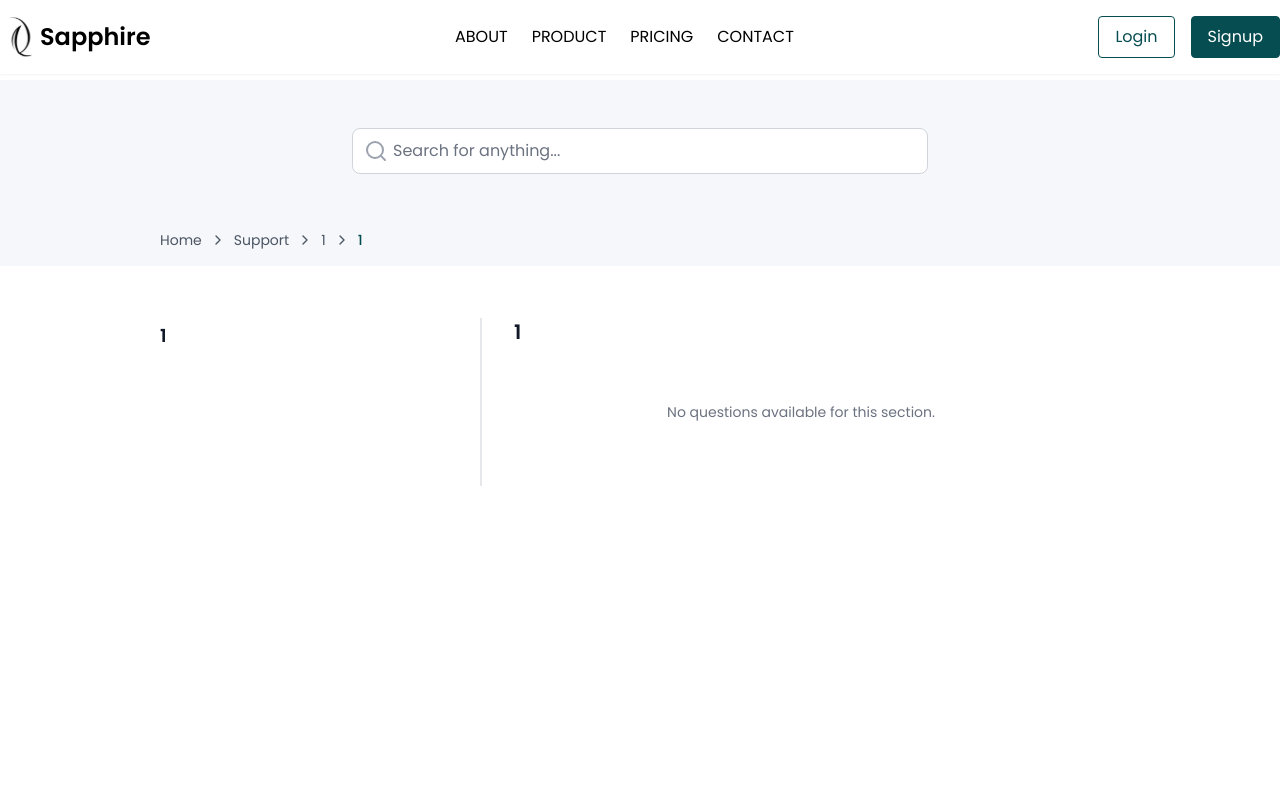
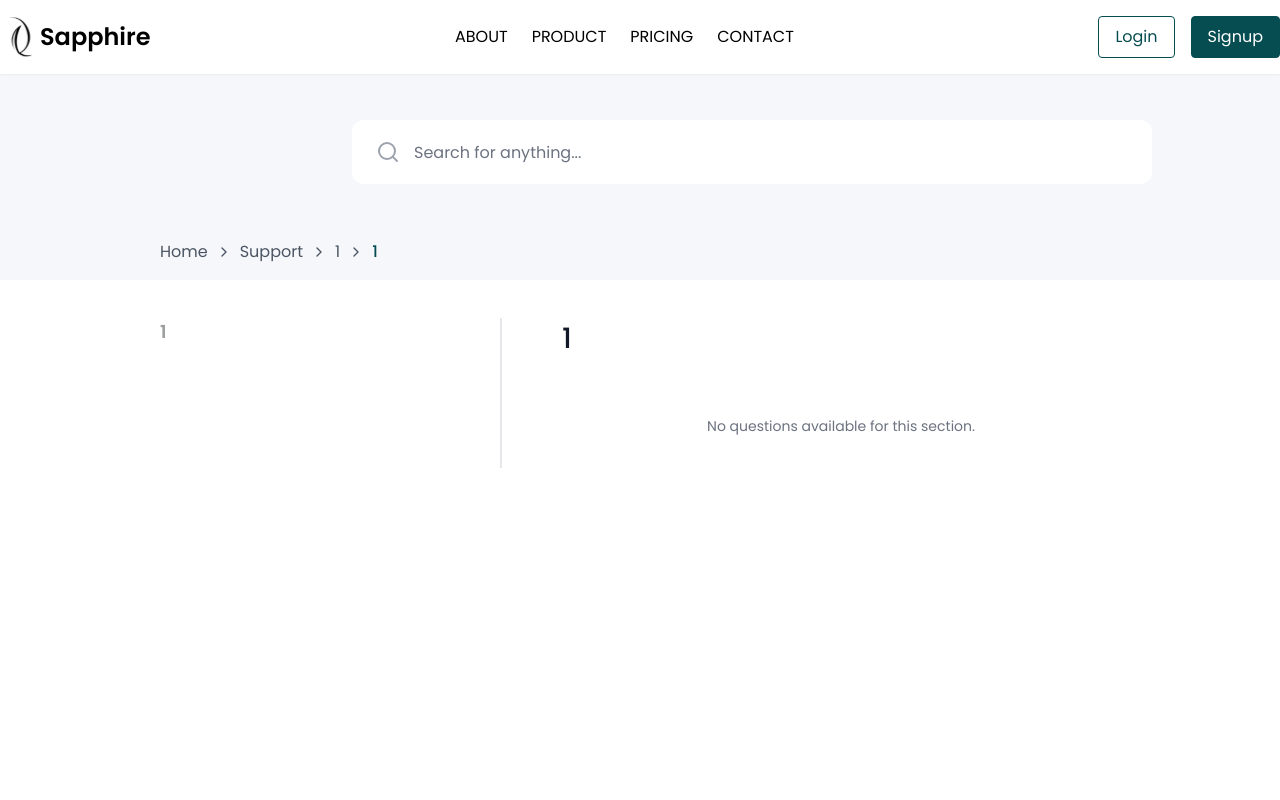
Before and after one commit to BrokingSapphire/SupportPortal, a Next.js app: page /support/1/1 in a window 1280 px wide. Shown: the top 800 px of the page. Built offline with nearby package versions, Linux system fonts and the light colour scheme.

Commit message:
fix: improve questions list page UI

```diff
--- a/src/app/support/[topic]/[doubt]/page.tsx
+++ b/src/app/support/[topic]/[doubt]/page.tsx
@@ -47,11 +47,11 @@ const DoubtPage: React.FC = () => {
 
   return (
     <div className="min-h-screen bg-white pt-20 mx-auto mb-10">
-      <div className='bg-[#F5F7FA] w-full px-50'>
+      <div className='bg-[#F5F7FA] w-full px-50 -mt-2'>
         {/* Search Bar */}
         <div className="bg-[#F5F7FA] px-6 py-2 pb-0 max-w-7xl mx-20">
           <div className="relative max-w-xl mx-auto mt-10">
-            <div className="absolute inset-y-0 left-0 pl-3 flex items-center pointer-events-none">
+            <div className="absolute inset-y-0 left-0 pl-6 flex items-center pointer-events-none">
               <Search className="h-6 w-6 text-gray-400" />
             </div>
             <input
@@ -59,7 +59,7 @@ const DoubtPage: React.FC = () => {
               value={searchQuery}
               onChange={(e) => setSearchQuery(e.target.value)}
               placeholder="Search for anything..."
-              className="block w-full pl-10 pr-3 py-3 border border-gray-300 rounded-lg leading-5 bg-white placeholder-gray-500 focus:outline-none focus:placeholder-gray-400 focus:ring-1 focus:ring-blue-500 focus:border-blue-500"
+              className="block w-[800px] h-[64px] pl-[62px] pr-6 py-3 rounded-[12px] leading-5 bg-white placeholder-gray-500 focus:outline-none focus:placeholder-gray-400 focus:ring-1 focus:ring-blue-500 focus:border-blue-500"
             />
           </div>
         </div>
@@ -67,12 +67,12 @@ const DoubtPage: React.FC = () => {
         {/* Breadcrumb */}
         <div className="bg-[#F5F7FA] px-50 mt-10">
           <div className="w-full mx-auto px-40 py-4">
-            <nav className="flex items-center space-x-2 text-sm text-gray-600">
-              <Link href="/" className="hover:text-blue-600">Home</Link>
+            <nav className="flex items-center space-x-2 text-[16px] font-regular font-poppins text-gray-600">
+              <Link href="/" className="hover:text-[#064D51]">Home</Link>
               <ChevronRight className="w-4 h-4" />
-              <Link href="/" className="hover:text-blue-600">Support</Link>
+              <Link href="/" className="hover:text-[#064D51]">Support</Link>
               <ChevronRight className="w-4 h-4" />
-              <Link href={`/support/${topic}`} className="hover:text-blue-600">{topicTitle}</Link>
+              <Link href={`/support/${topic}`} className="hover:text-[#064D51]">{topicTitle}</Link>
               <ChevronRight className="w-4 h-4" />
               <span className="text-[#064D51] font-medium">{doubtTitle}</span>
             </nav>
@@ -80,37 +80,37 @@ const DoubtPage: React.FC = () => {
         </div>
       </div>
 
-      <div className="flex w-full mt-10 px-40">
+      <div className="flex w-full mt-[38px] px-40 ">
         {/* Sidebar */}
-        <div className="w-80 bg-white h-full overflow-y-auto">
+        <div className="w-80 bg-white h-full overflow-y-auto ">
           {/* Header */}
-          <div className="p-4 pl-0">
-            <h2 className="text-lg font-semibold text-gray-900">{topicTitle}</h2>
+          <div className="pr-4">
+            <h2 className="text-[18px] font-semibold text-[#9d9f9f]">{topicTitle}</h2>
           </div>
 
           {/* Navigation */}
-          <div className="p-4 pl-0">
-            {getSubcategoriesByTopic(topic).map((doubtItem) => (
+          <div className="p-4 pl-2 pt-0">
+            {getSubcategoriesByTopic(topic).map((doubtItem, idx, arr) => (
               <div
                 key={doubtItem.id}
-                className={`mb-4 rounded-lg pl-0 ${
-                  doubt === doubtItem.id ? 'bg-[#F5F7FA]' : ''
+                className={`rounded-lg pl-0 ${
+                  expandedDoubt === doubtItem.id
+                    ? 'bg-[#F5F7FA] mb-2'
+                    : 'bg-white' + (idx !== arr.length - 1 ? ' mb-1' : '')
                 }`}
               >
                 {/* Doubt Section Header */}
                 <button
                   onClick={() => setExpandedDoubt(expandedDoubt === doubtItem.id ? '' : doubtItem.id)}
-                  className={`flex items-center justify-between w-full p-2 text-left rounded-md transition-colors ${
-                    doubt === doubtItem.id
-                      ? 'bg-[#F5F7FA] text-gray-900'
-                      : 'text-gray-700 hover:bg-gray-50'
+                  className={`flex items-center justify-between w-full pt-6 text-left rounded-md transition-colors ${
+                    doubt === doubtItem.id ? 'text-gray-900' : 'text-gray-700 hover:bg-gray-50'
                   }`}
                 >
-                  <div className="flex items-center">
+                  <div className="flex items-center ml-[1px]">
                     {expandedDoubt === doubtItem.id ? (
-                      <ChevronDown className="w-7 h-7 mr-2 border border-gray-300 rounded-md text-gray-500" />
+                      <img src="/questions list/rightarrow.svg" alt="Collapse" className="w-6 h-6 mr-[14px] rounded-md text-gray-500 rotate-90 transition-transform duration-200" />
                     ) : (
-                      <ChevronRight className="w-7 h-7 mr-2 border border-gray-300 rounded-md text-gray-500" />
+                      <img src="/questions list/rightarrow.svg" alt="Expand" className="w-6 h-6 mr-[14px] rounded-md text-gray-500 transition-transform duration-200" />
                     )}
                     <span className="font-medium">{doubtItem.title}</span>
                   </div>
@@ -118,20 +118,20 @@ const DoubtPage: React.FC = () => {
 
                 {/* Questions List */}
                 {expandedDoubt === doubtItem.id && (
-                  <div className="ml-6 pb-2">
-                    {getQuestionsBySubcategory(topic, doubtItem.id).map((question: any) => {
+                  <div className="ml-5 pb-2">
+                    {getQuestionsBySubcategory(topic, doubtItem.id).map((question: any, idx: number) => {
                       const isActive = doubt === doubtItem.id && typeof window !== 'undefined' && window.location.pathname.includes(question.id);
                       return (
                         <Link
                           key={question.id}
                           href={`/support/${topic}/${doubtItem.id}/${question.id}`}
-                          className={`block p-2 text-sm transition-colors ${
+                          className={`block p-2 py-[5px] text-sm transition-colors ${
                             isActive
                               ? 'bg-blue-100 text-blue-800 border-l-[2px] border-black'
                               : 'text-gray-600 hover:bg-gray-100 hover:text-gray-900 border-l border-gray-400'
-                          }`}
+                          }${idx === 0 ? ' pt-[14px]' : ''}`}
                         >
-                          <div className="line-clamp-2">{question.question}</div>
+                          <div className="line-clamp-2 pl-2">{question.question}</div>
                         </Link>
                       );
                     })}
@@ -143,12 +143,12 @@ const DoubtPage: React.FC = () => {
         </div>
 
         {/* Main Content */}
-        <div className="flex-1 bg-white border-l-2 border-gray-200 mt-3">
-          <div className="p-8 pt-0">
-            <h1 className="text-xl font-semibold text-gray-900 mb-6">{doubtTitle}</h1>
+        <div className="flex-1 bg-white border-l-2 ml-[20px] border-gray-200 pl-[60px] w-[810px]">
+          <div className="pt-0 mx-auto">
+            <h1 className="text-[28px] font-poppins font-medium text-gray-900 mb-6">{doubtTitle}</h1>
 
             {/* Questions List */}
-            <div className="space-y-3">
+            <div className="space-y-0">
               {questions && questions.length > 0 ? (
                 questions
                   .filter((question: any) =>
@@ -159,12 +159,12 @@ const DoubtPage: React.FC = () => {
                     <Link
                       key={question.id}
                       href={`/support/${topic}/${doubt}/${question.id}`}
-                      className="flex items-center justify-between p-4 border border-gray-200 rounded-lg hover:bg-gray-50 group transition-colors"
+                      className="flex items-center justify-between py-[24px] px-3 border-b border-[#d1d5db] group transition-colors"
                     >
-                      <span className="text-gray-900 group-hover:text-blue-600 transition-colors">
+                      <span className="text-[#686c6c] font-poppins font-medium text-[18px] transition-colors">
                         {question.question}
                       </span>
-                      <ChevronRight className="w-5 h-5 text-gray-400 group-hover:text-blue-600 transition-colors" />
+                      <ChevronRight className="w-6 h-6 text-gray-400 transition-colors" />
                     </Link>
                   ))
               ) : (
--- a/src/components/gen-components/QuestionSidebar.tsx
+++ b/src/components/gen-components/QuestionSidebar.tsx
@@ -1,7 +1,6 @@
 "use client";
 import React, { useState } from 'react';
 import Link from 'next/link';
-import { ChevronDown, ChevronRight } from 'lucide-react';
 import { getDoubtsByTopic, getQuestionsByDoubt, getTopicTitle, getDoubtTitle } from '@/constants';
 
 interface SidebarProps {
@@ -57,7 +56,7 @@ const QuestionSidebar: React.FC<SidebarProps> = ({ currentTopic, currentDoubt, c
             {/* Doubt Section Header */}
             <button
               onClick={() => toggleDoubt(doubtSection.id)}
-              className={`flex items-center justify-between w-full p-2 text-left rounded-md transition-colors ${
+              className={`flex items-center justify-between w-full text-left rounded-md transition-colors ${
                 currentDoubt === doubtSection.id
                   ? 'bg-[#F5F7FA] text-gray-900'
                   : 'text-gray-700 hover:bg-gray-50'
@@ -65,9 +64,9 @@ const QuestionSidebar: React.FC<SidebarProps> = ({ currentTopic, currentDoubt, c
             >
               <div className="flex items-center">
                 {expandedDoubt === doubtSection.id ? (
-                  <ChevronDown className="w-7 h-7 mr-2 text-gray-500 border border-gray-300 rounded-md" />
+                  <img src="/questions list/rightarrow.svg" alt="Collapse" className="w-7 h-7 mr-0 rounded-md text-gray-500 border border-gray-300 rotate-90 transition-transform duration-200" />
                 ) : (
-                  <ChevronRight className="w-7 h-7 mr-2 border border-gray-300 rounded-md text-gray-500" />
+                  <img src="/questions list/rightarrow.svg" alt="Expand" className="w-7 h-7 mr-0 border border-gray-300 rounded-md text-gray-500 transition-transform duration-200" />
                 )}
                 <span className="font-medium">{doubtSection.title}</span>
               </div>
@@ -82,7 +81,7 @@ const QuestionSidebar: React.FC<SidebarProps> = ({ currentTopic, currentDoubt, c
                     <Link
                       key={question.id}
                       href={`/support/${currentTopic}/${doubtSection.id}/${question.id}`}
-                      className={`block p-2 text-sm transition-colors ${
+                      className={`block px-2 text-[12px] font-medium font-poppins transition-colors ${
                         isActive
                           ? 'bg-blue-100 text-blue-800 border-l-[2px] border-black'
                           : 'text-gray-600 hover:bg-gray-100 hover:text-gray-900 border-l border-gray-400'
```
Also changed, not shown: public/questions list/rightarrow.svg (added).
